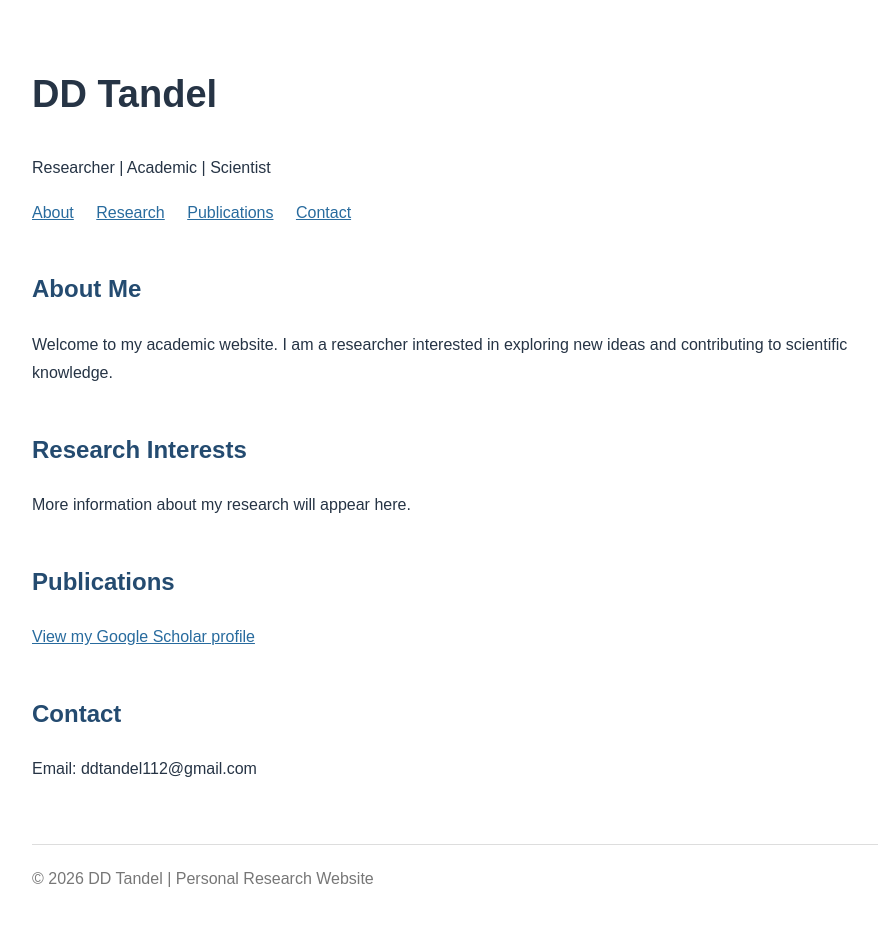
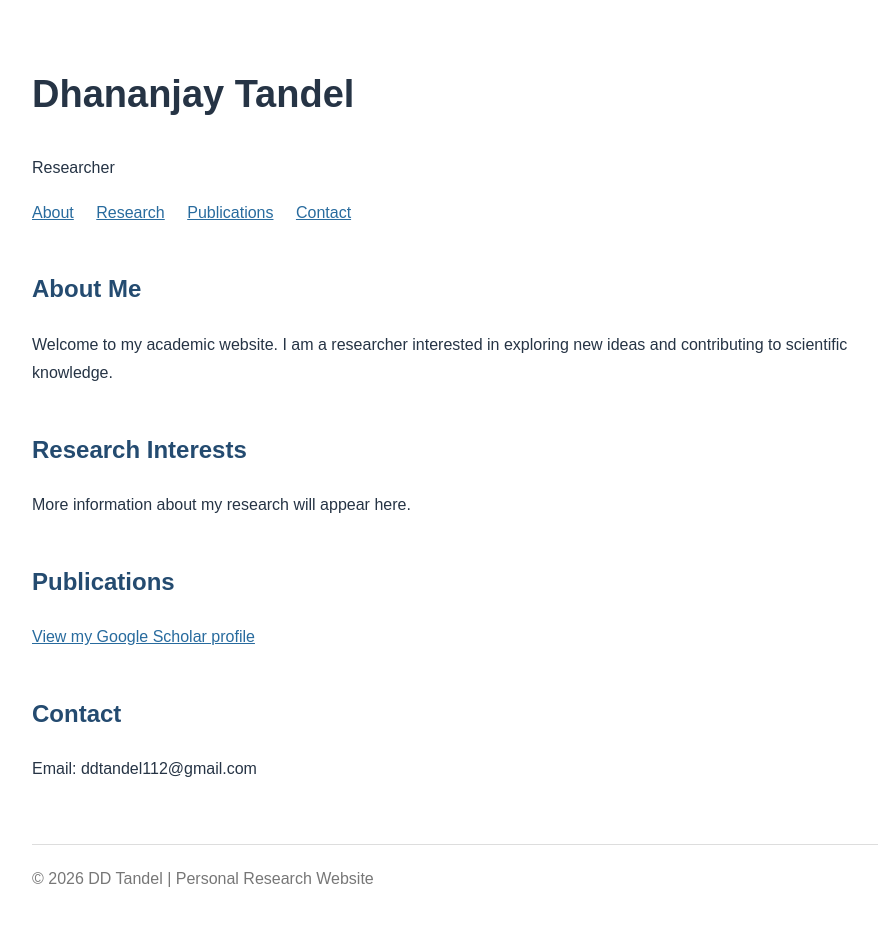
Before and after one commit to ddtandel/ddtandel.github.io, a plain HTML site: page index.html in a window 1280 px wide. Shown: the whole page, without its empty margins (183-1061 px from the left). Drawn offline with Linux system fonts and the light colour scheme.

Commit message:
index.html

```diff
--- a/index.html
+++ b/index.html
@@ -4,7 +4,7 @@
 <head>
     <meta charset="UTF-8">
     <meta name="viewport" content="width=device-width, initial-scale=1.0">
-    <title>DD Tandel | Research</title>
+    <title>Dhananjay Tandel | Research</title>
     <style>
         body {
             font-family: Arial, sans-serif;
@@ -29,8 +29,8 @@
 </head>
 <body>
 
-    <h1>DD Tandel</h1>
-    <p>Researcher | Academic | Scientist</p>
+    <h1>Dhananjay Tandel</h1>
+    <p>Researcher </p>
 
     <nav>
         <a href="#about">About</a>
```
